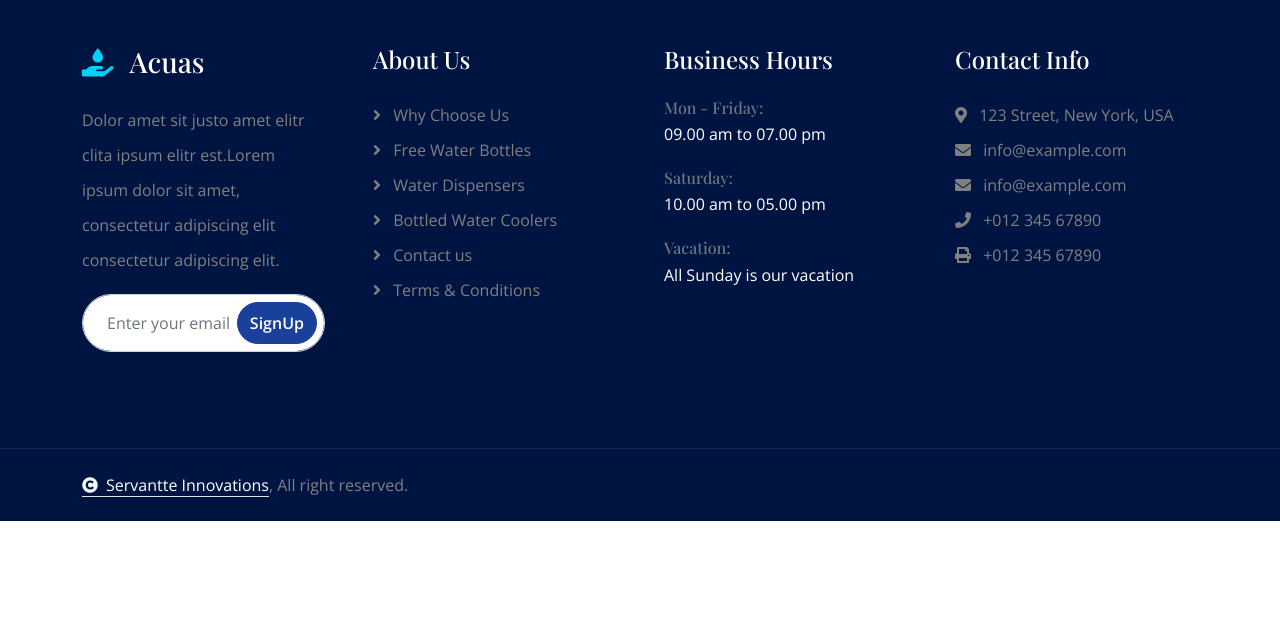
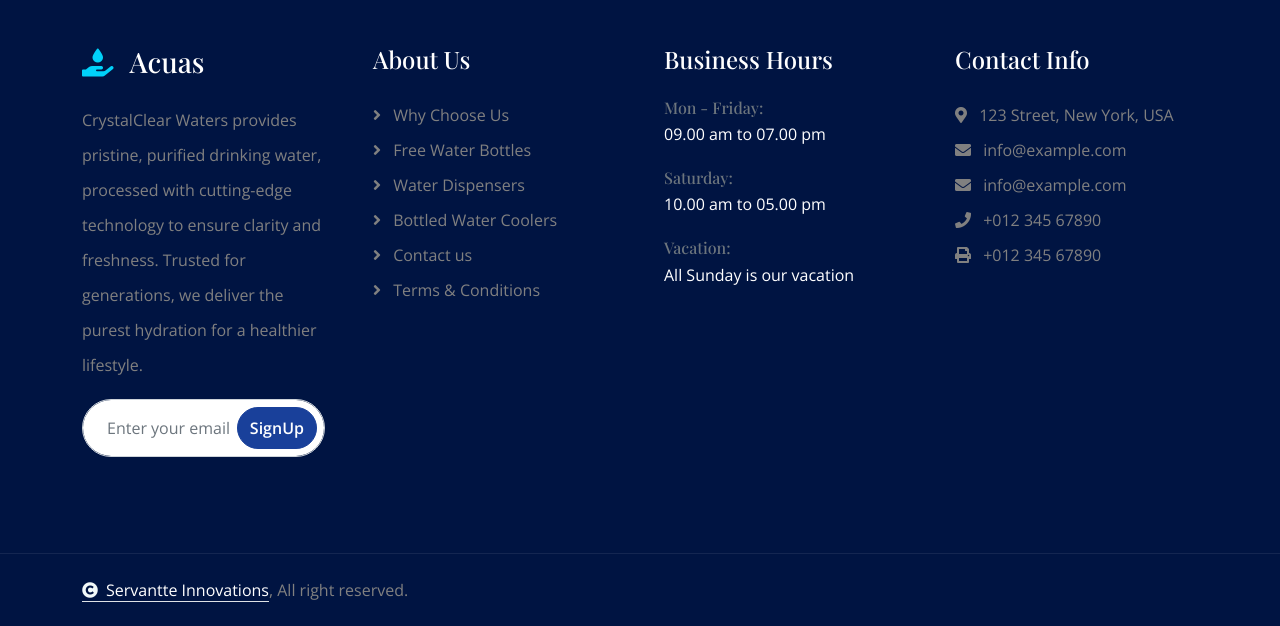
Before and after one commit to Adonai-Technologies/servanttepurewaterfactorywebsite, a plain HTML site: page 404.html in a window 1280 px wide. Shown: the part 1142-1768 px from the top of the page. Before the commit the page ends 1663 px from the top, so only its background shows below. Drawn offline with nearby package versions, Linux system fonts and the light colour scheme; a web font is replaced by a local one.

Commit message:
new updates

```diff
--- a/404.html
+++ b/404.html
@@ -152,7 +152,7 @@
                         <div class="footer-item d-flex flex-column">
                             <div class="footer-item">
                                 <h3 class="text-white mb-4"><i class="fas fa-hand-holding-water text-primary me-3"></i>Acuas</h3>
-                                <p class="mb-3">Dolor amet sit justo amet elitr clita ipsum elitr est.Lorem ipsum dolor sit amet, consectetur adipiscing elit consectetur adipiscing elit.</p>
+                                <p class="mb-3">CrystalClear Waters provides pristine, purified drinking water, processed with cutting-edge technology to ensure clarity and freshness. Trusted for generations, we deliver the purest hydration for a healthier lifestyle.</p>
                             </div>
                             <div class="position-relative">
                                 <input class="form-control rounded-pill w-100 py-3 ps-4 pe-5" type="text" placeholder="Enter your email">
```
Also changed, not shown: about.html (+1 -1 lines), blog.html (+1 -1 lines), contact.html (+1 -1 lines), feature.html (+1 -1 lines), index.html (+1 -1 lines), product.html (+1 -1 lines), service.html (+1 -1 lines), team.html (+1 -1 lines), testimonial.html (+1 -1 lines).
